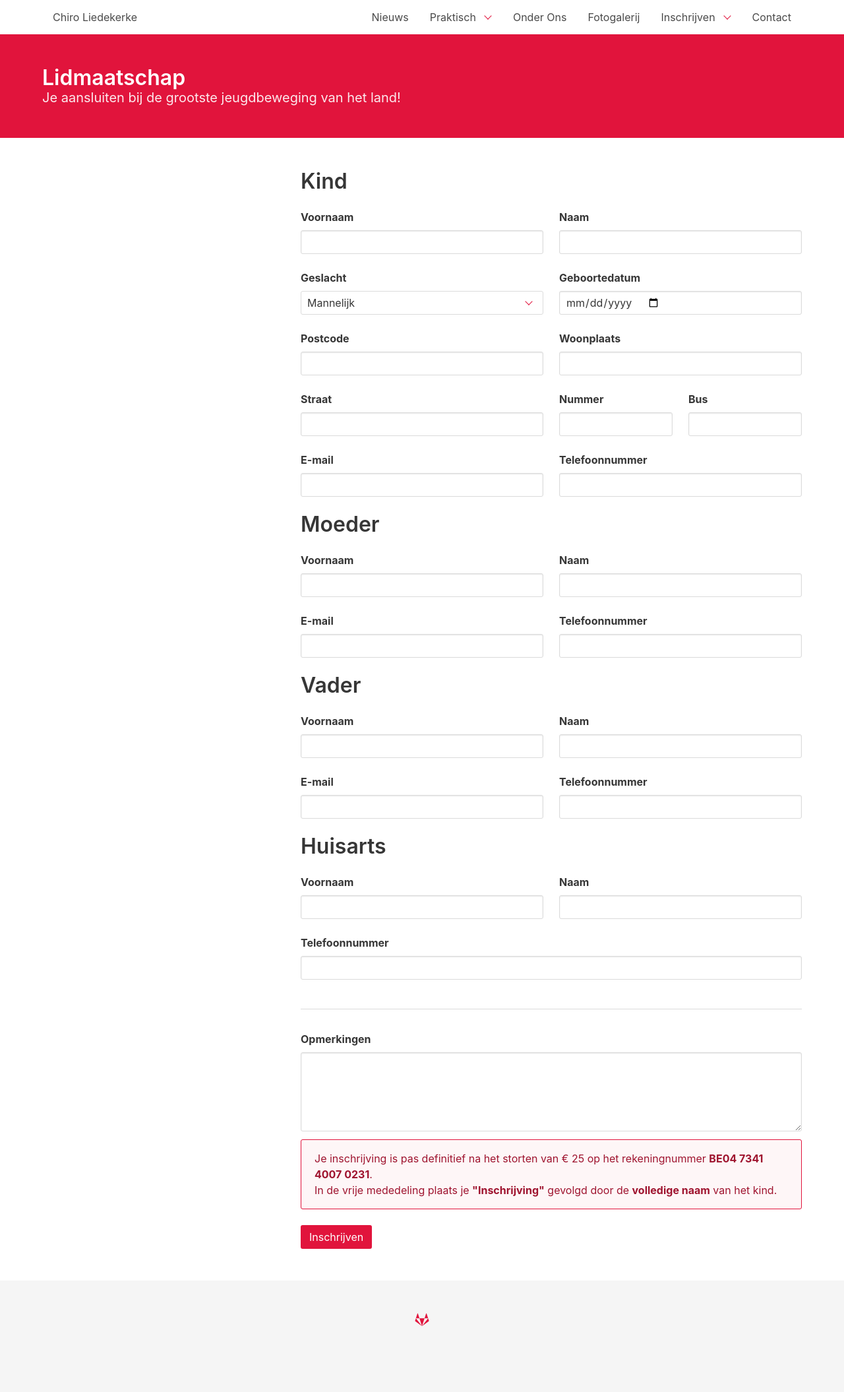
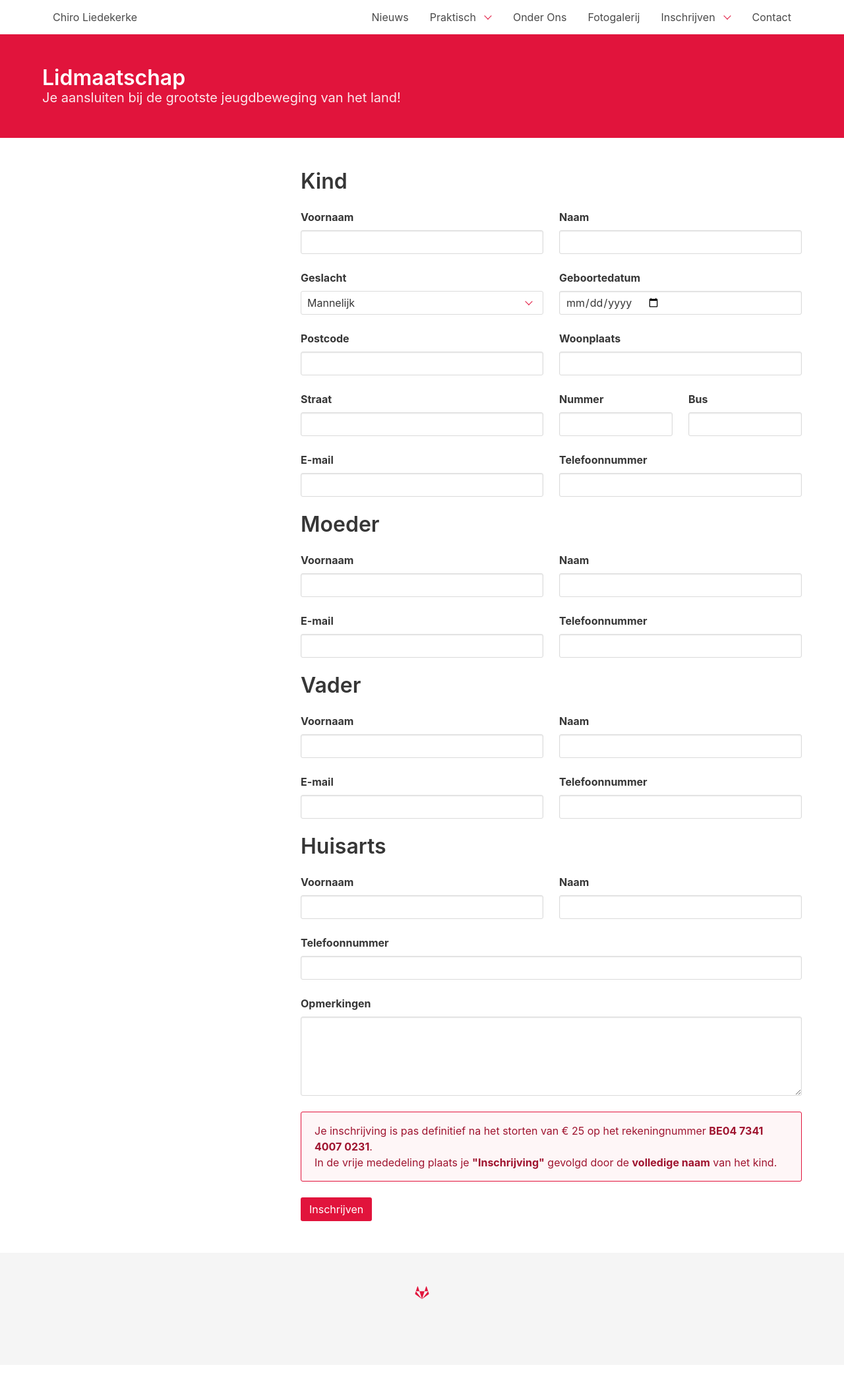
Before and after one commit to Bou4/chiroliedekerke.be, a Jekyll site: the page built from inschrijven/lidmaatschap.html, in a window 1280 px wide. Shown: the whole page at 66% size. Built offline with Jekyll 4.4.1, drawn with Linux system fonts in a browser that asks for light colours; after the commit the page ends 2069 px from its top, so only the background shows below that.

Commit message:
Remove divider

```diff
--- a/inschrijven/lidmaatschap.html
+++ b/inschrijven/lidmaatschap.html
@@ -210,12 +210,13 @@
                                 </div>
                             </div>
                         </div>
-                    </div>
-                    <div class="is-divider"></div>
-                    <div class="field">
-                        <label class="label">Opmerkingen</label>
-                        <div class="control">
-                            <textarea class="textarea"></textarea>
+                        <div class="column is-12">
+                            <div class="field">
+                                <label class="label">Opmerkingen</label>
+                                <div class="control">
+                                    <textarea class="textarea"></textarea>
+                                </div>
+                            </div>
                         </div>
                     </div>
                     <article class="message is-danger">
```
